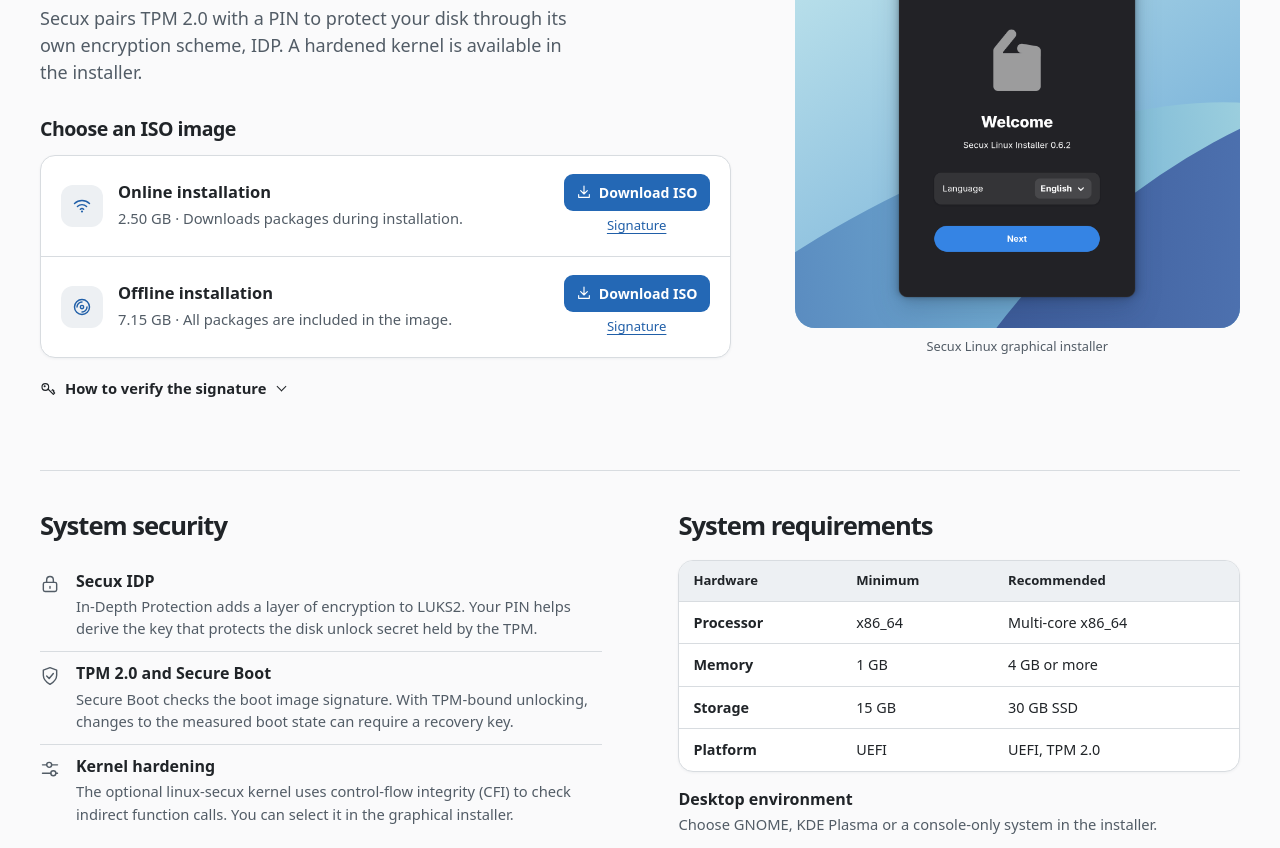
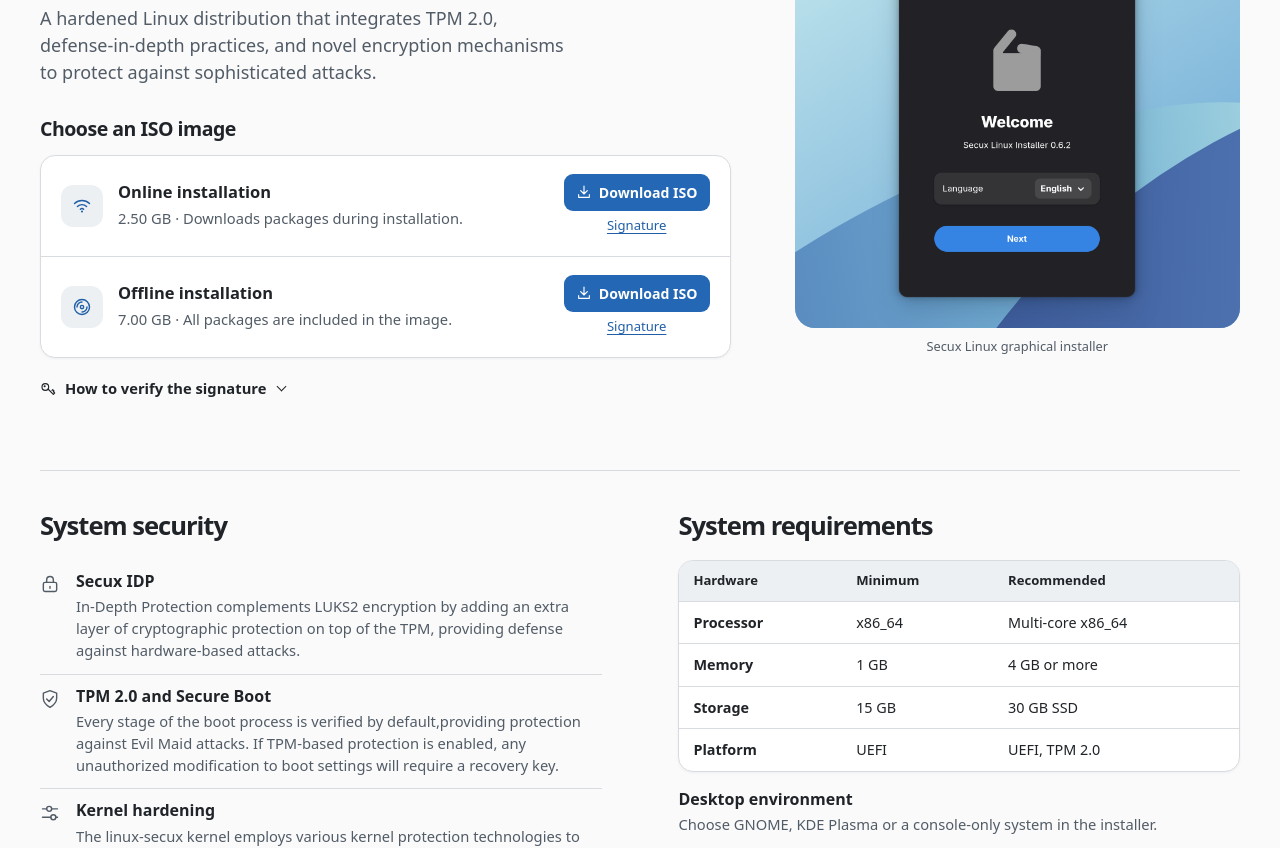
Before and after one commit to kolbanidze/kolbanidze.github.io, a plain HTML site: page index.html in a window 1280 px wide. Shown: the part 217-1065 px from the top of the page. Drawn offline with Linux system fonts and the light colour scheme.

Commit message:
text changes

```diff
--- a/index.html
+++ b/index.html
@@ -26,7 +26,7 @@
     <div class="hero">
       <div>
         <h1>Secux Linux</h1>
-        <p class="intro">Secux pairs TPM 2.0 with a PIN to protect your disk through its own encryption scheme, IDP. A hardened kernel is available in the installer.</p>
+        <p class="intro">A hardened Linux distribution that integrates TPM 2.0, defense-in-depth practices, and novel encryption mechanisms to protect against sophisticated attacks.</p>
         <section id="download" aria-labelledby="choose">
           <h2 id="choose">Choose an ISO image</h2>
           <div class="box">
@@ -45,7 +45,7 @@
               <span class="icon-tile"><svg class="icon" aria-hidden="true"><use href="./assets/icons.svg#disc"></use></svg></span>
               <div>
                 <h3>Offline installation</h3>
-                <p><span class="size">7.15 GB</span> · All packages are included in the image.</p>
+                <p><span class="size">7.00 GB</span> · All packages are included in the image.</p>
               </div>
               <div class="actions">
                 <a class="iso" href="https://huggingface.co/datasets/Kolbanidze/Secux_Linux/resolve/main/SecuxLinux-offline-2026-11-23_17-00.iso?download=true" aria-label="Download ISO — Offline installation"><svg class="icon" aria-hidden="true"><use href="./assets/icons.svg#download"></use></svg>Download ISO</a>
@@ -77,15 +77,15 @@
         <h2 id="security">System security</h2>
           <div class="feature">
             <svg class="icon" aria-hidden="true"><use href="./assets/icons.svg#lock"></use></svg>
-            <div><h3>Secux IDP</h3><p>In-Depth Protection adds a layer of encryption to LUKS2. Your PIN helps derive the key that protects the disk unlock secret held by the TPM.</p></div>
+            <div><h3>Secux IDP</h3><p>In-Depth Protection complements LUKS2 encryption by adding an extra layer of cryptographic protection on top of the TPM, providing defense against hardware-based attacks.</p></div>
           </div>
           <div class="feature">
             <svg class="icon" aria-hidden="true"><use href="./assets/icons.svg#shield"></use></svg>
-            <div><h3>TPM 2.0 and Secure Boot</h3><p>Secure Boot checks the boot image signature. With TPM-bound unlocking, changes to the measured boot state can require a recovery key.</p></div>
+            <div><h3>TPM 2.0 and Secure Boot</h3><p>Every stage of the boot process is verified by default,providing protection against Evil Maid attacks. If TPM-based protection is enabled, any unauthorized modification to boot settings will require a recovery key.</p></div>
           </div>
           <div class="feature">
             <svg class="icon" aria-hidden="true"><use href="./assets/icons.svg#settings"></use></svg>
-            <div><h3>Kernel hardening</h3><p>The optional linux-secux kernel uses control-flow integrity (CFI) to check indirect function calls. You can select it in the graphical installer.</p></div>
+            <div><h3>Kernel hardening</h3><p>The linux-secux kernel employs various kernel protection technologies to reduce the attack surface and eliminate classes of vulnerabilities (CFI, memory hardening, etc). It can be selected during installation.</p></div>
           </div>
       </section>
       <section id="requirements" aria-labelledby="hardware">
```
Also changed, not shown: ru/index.html (+5 -5 lines).
